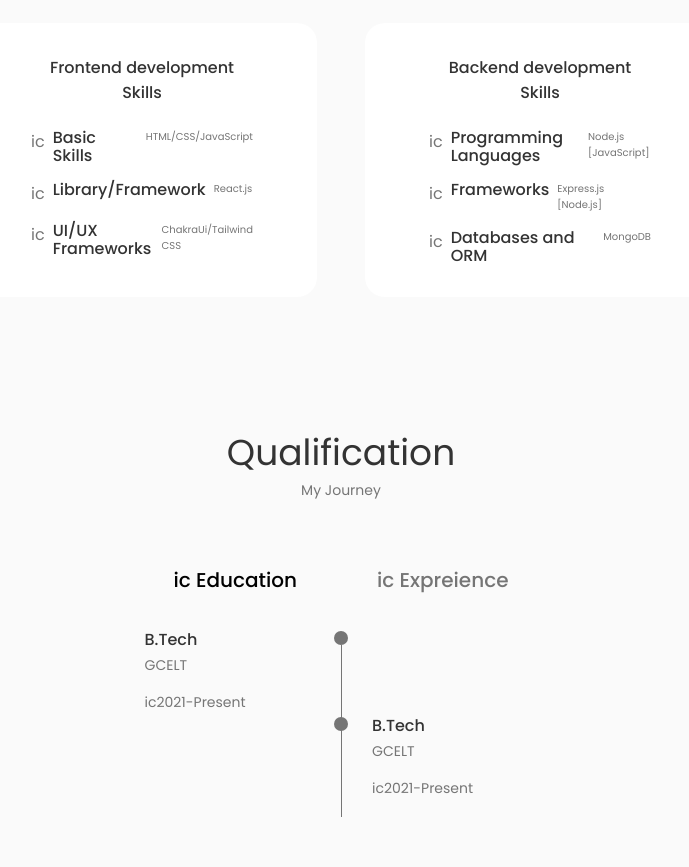
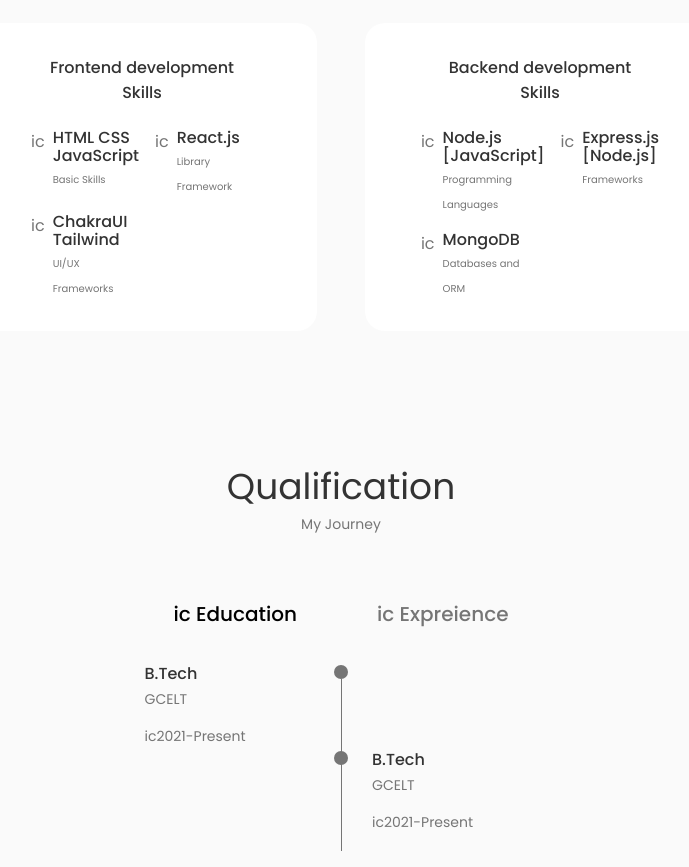
Before and after one commit to Tanmoy0151/Tanmoy0151.github.io, a React (Create React App) app: page / in a window 1280 px wide. Shown: the part 1500-2367 px from the top of the page, without its empty margins (299-988 px from the left). Built offline with nearby package versions, Linux system fonts and the light colour scheme; no server answers.

Commit message:
fix skill ui bug

```diff
--- a/package.json
+++ b/package.json
@@ -4,6 +4,7 @@
   "version": "0.1.0",
   "private": true,
   "dependencies": {
+    "@emailjs/browser": "^3.11.0",
     "@iconscout/react-unicons": "^2.0.2",
     "@testing-library/jest-dom": "^5.16.5",
     "@testing-library/react": "^13.4.0",
--- a/src/Components/Contact/Contacts.css
+++ b/src/Components/Contact/Contacts.css
@@ -126,6 +126,12 @@
 /* Medium Screen Size */
 
 @media screen and (max-width: 576px) {
+  .contact-info{
+    grid-template-columns: 1fr;
+  }
+  .contact-form{
+    width: 100%;
+  }
 }
 
 /* Small Screen Size */
--- a/src/Components/Contact/Contacts.jsx
+++ b/src/Components/Contact/Contacts.jsx
@@ -1,7 +1,25 @@
-import React from 'react'
+import React, { useRef } from 'react';
+import emailjs from '@emailjs/browser';
 import './Contacts.css'
 import { UilArrowRight, UilEnvelope, UilPhoneAlt, UilLinkedinAlt } from '@iconscout/react-unicons'
 const Contacts = () => {
+    const form = useRef();
+    const SERVICE_ID = process.env.SERVICE_ID;
+    const TEMPLATE_ID = process.env.TEMPLATE_ID;
+    const PUBLIC_KEY = process.env.PUBLIC_KEY;
+console.log(SERVICE_ID,TEMPLATE_ID,PUBLIC_KEY);
+
+  const sendEmail = (e) => {
+    e.preventDefault();
+
+
+    emailjs.sendForm(SERVICE_ID, TEMPLATE_ID, form.current, PUBLIC_KEY)
+      .then((result) => {
+          console.log(result.text);
+      }, (error) => {
+          console.log(error.text);
+      });
+  };
     return (
         <section className="contact section" id="contact">
             <h2 className="section-title">
@@ -41,7 +59,7 @@ const Contacts = () => {
                 </div>
                 <div className="contact-content">
                     <h3 className="contact-title">Write me on Your Project</h3>
-                    <form action="" className="contact-form">
+                    <form ref={form} onSubmit={sendEmail} className="contact-form">
                         <div className="contact-from-div">
                             <label htmlFor="" className="contact-from-tag">Name</label>
                             <input type="text" name="name" className="contact-from-input" placeholder='Insert Your Name' />
--- a/src/Components/Skills/BackEnd.jsx
+++ b/src/Components/Skills/BackEnd.jsx
@@ -6,13 +6,13 @@ const BackEnd = () => {
         <div className="skills-box">
             <div className="skills-group">
 
-            {skillsData.back_end.map(skill => <div className="skills-data" key={skill.id}>
-                        <>ic</>
-                        <>
-                            <h3 className="skills-name">{skill.skillType}</h3>
-                            <span className="skills-level">{skill.skill_name}</span>
-                        </>
-                    </div>)}
+                {skillsData.back_end.map(skill => <div className="skills-data" key={skill.id}>
+                    <>ic</>
+                    <div>
+                        <h3 className="skills-name">{skill.skill_name}</h3>
+                        <span className="skills-level">{skill.skillType}</span>
+                    </div>
+                </div>)}
 
             </div>
         </div>
--- a/src/Components/Skills/FrontEnd.jsx
+++ b/src/Components/Skills/FrontEnd.jsx
@@ -8,10 +8,10 @@ const FrontEnd = () => {
                 <div className="skills-group">
                     {skillsData.front_end.map(skill => <div className="skills-data" key={skill.id}>
                         <>ic</>
-                        <>
-                            <h3 className="skills-name">{skill.skillType}</h3>
-                            <span className="skills-level">{skill.skill_name}</span>
-                        </>
+                        <div>
+                            <h3 className="skills-name">{skill.skill_name}</h3>
+                            <span className="skills-level">{skill.skillType}</span>
+                        </div>
                     </div>)}
 
 
--- a/src/Components/Skills/Skills.css
+++ b/src/Components/Skills/Skills.css
@@ -22,8 +22,10 @@
 }
 .skills-group {
   display: grid;
+  grid-template-columns: repeat(2, 1fr);
   align-items: flex-start;
   row-gap: 1rem;
+  column-gap: 1rem;
 }
 .skills-data {
   display: flex;
--- a/src/Components/Skills/skills.json
+++ b/src/Components/Skills/skills.json
@@ -3,13 +3,13 @@
     {
       "id": 1,
       "skillType": "Basic Skills",
-      "skill_name": "HTML/CSS/JavaScript"
+      "skill_name": "HTML CSS JavaScript"
     },
-    { "id": 2, "skillType": "Library/Framework", "skill_name": "React.js" },
+    { "id": 2, "skillType": "Library Framework", "skill_name": "React.js" },
     {
       "id": 3,
       "skillType": "UI/UX Frameworks",
-      "skill_name": "ChakraUi/Tailwind CSS"
+      "skill_name": "ChakraUI Tailwind"
     }
   ],
   "back_end": [
```
Also changed, not shown: 2 other files (tests, documents, lock files or other folders).
